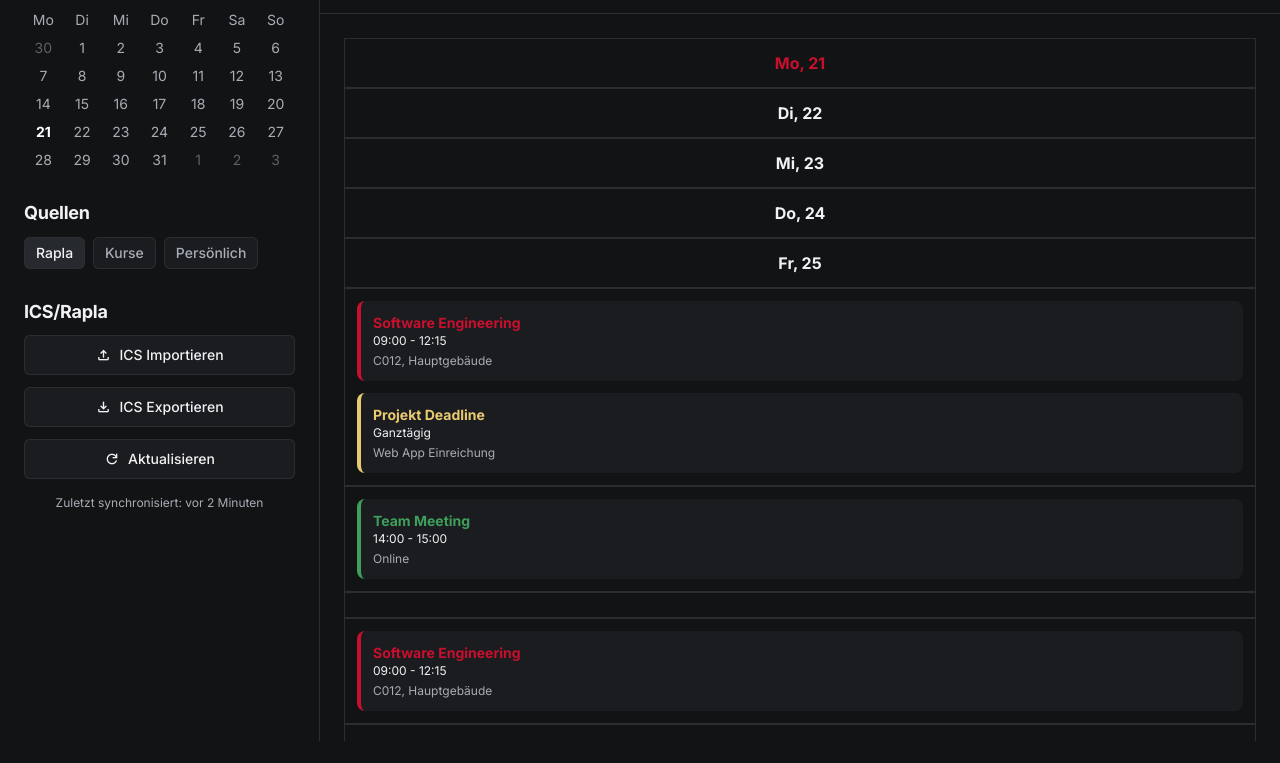
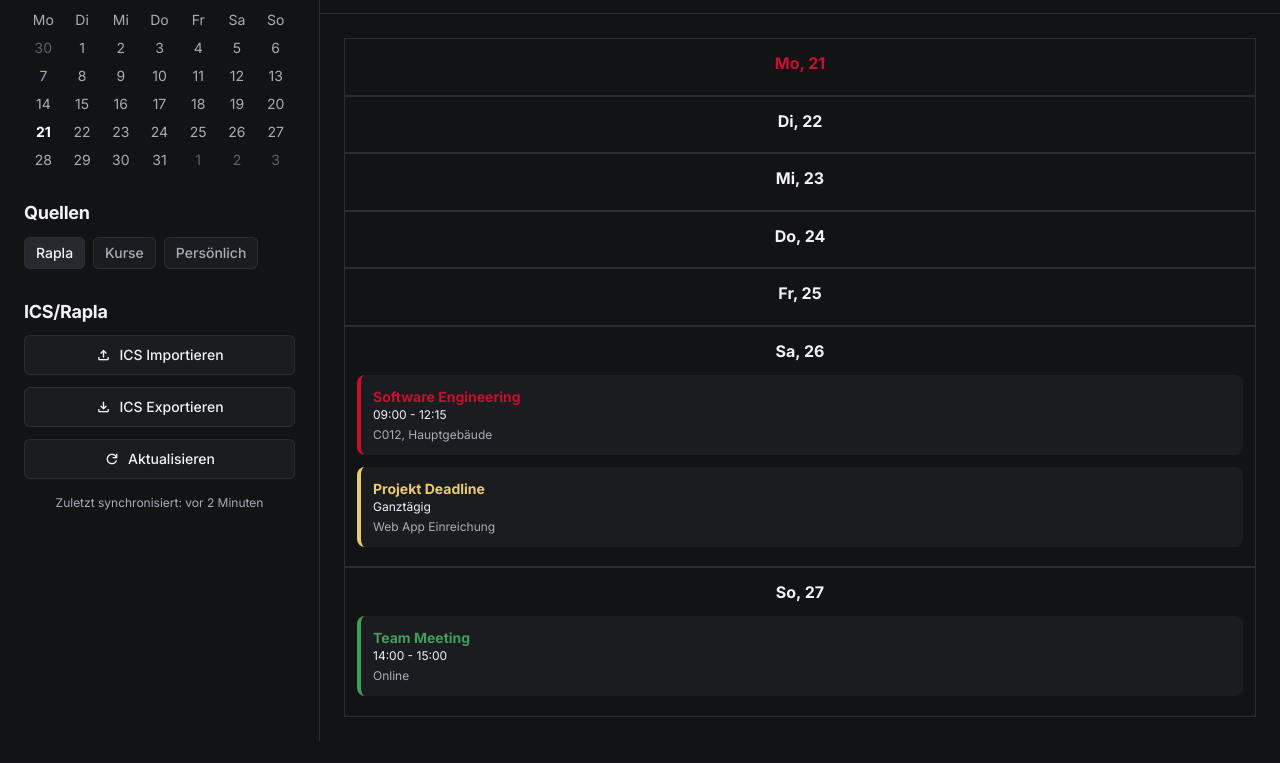
Before and after one commit to NilDitt/DHubBW_UI-Konzept, a plain HTML site: page calendar_and_deadlines/code.html in a window 1280 px wide. Shown: the part 59-822 px from the top of the page. Drawn offline with nearby package versions, Linux system fonts and the light colour scheme.

Commit message:
Kalender update

```diff
--- a/calendar_and_deadlines/code.html
+++ b/calendar_and_deadlines/code.html
@@ -203,23 +203,25 @@
             <span class="material-symbols-outlined">menu</span>
           </button>
           <div class="flex items-center gap-2">
-            <button
+            <button id="prev-week"
               class="p-1 rounded-full text-dhbw-icon-gray hover:text-dhbw-text-primary"
+              title="Vorherige Woche"
             >
               <span class="material-symbols-outlined">chevron_left</span>
             </button>
-            <button
+            <button id="next-week"
               class="p-1 rounded-full text-dhbw-icon-gray hover:text-dhbw-text-primary"
+              title="Nächste Woche"
             >
               <span class="material-symbols-outlined">chevron_right</span>
             </button>
-            <h2 class="text-lg font-bold text-dhbw-text-primary">
+            <h2 id="range-title" class="text-lg font-bold text-dhbw-text-primary">
               21. - 27. Oktober 2024
             </h2>
           </div>
           <div class="flex-1"></div>
           <div class="flex items-center gap-4">
-            <button
+            <button id="today-btn"
               class="hidden sm:block h-9 px-4 rounded-md border border-dhbw-border text-sm font-medium text-dhbw-text-primary hover:bg-dhbw-focus-gray"
             >
               Heute
@@ -272,129 +274,15 @@
             id="week-view"
             class="grid grid-cols-1 @[600px]:grid-cols-2 @[900px]:grid-cols-3 @[1200px]:grid-cols-4 @[1500px]:grid-cols-5 gap-px bg-dhbw-border border-t border-l border-dhbw-border"
           >
-            <div
-              class="p-3 bg-dhbw-main-bg border-r border-b border-dhbw-border"
-            >
-              <p class="font-bold text-center text-dhbw-primary-red">Mo, 21</p>
-            </div>
-            <div
-              class="p-3 bg-dhbw-main-bg border-r border-b border-dhbw-border"
-            >
-              <p class="font-bold text-center text-dhbw-text-primary">Di, 22</p>
-            </div>
-            <div
-              class="p-3 bg-dhbw-main-bg border-r border-b border-dhbw-border"
-            >
-              <p class="font-bold text-center text-dhbw-text-primary">Mi, 23</p>
-            </div>
-            <div
-              class="p-3 bg-dhbw-main-bg border-r border-b border-dhbw-border"
-            >
-              <p class="font-bold text-center text-dhbw-text-primary">Do, 24</p>
-            </div>
-            <div
-              class="p-3 bg-dhbw-main-bg border-r border-b border-dhbw-border"
-            >
-              <p class="font-bold text-center text-dhbw-text-primary">Fr, 25</p>
-            </div>
-            <div
-              class="p-3 bg-dhbw-main-bg border-r border-b border-dhbw-border flex flex-col gap-3"
-            >
-              <div
-                class="bg-dhbw-panel-bg p-3 rounded-lg border-l-4 border-dhbw-primary-red cursor-pointer event-entry"
-                data-event="swe-mo"
-              >
-                <p class="font-bold text-sm text-dhbw-primary-red">
-                  Software Engineering
-                </p>
-                <p class="text-xs text-dhbw-text-primary">09:00 - 12:15</p>
-                <p class="text-xs text-dhbw-text-secondary mt-1">
-                  C012, Hauptgebäude
-                </p>
-              </div>
-              <div
-                class="bg-dhbw-panel-bg p-3 rounded-lg border-l-4 border-dhbw-warning cursor-pointer event-entry"
-                data-event="deadline"
-              >
-                <p class="font-bold text-sm text-dhbw-warning">
-                  Projekt Deadline
-                </p>
-                <p class="text-xs text-dhbw-text-primary">Ganztägig</p>
-                <p class="text-xs text-dhbw-text-secondary mt-1">
-                  Web App Einreichung
-                </p>
-              </div>
-            </div>
-            <div
-              class="p-3 bg-dhbw-main-bg border-r border-b border-dhbw-border flex flex-col gap-3"
-            >
-              <div
-                class="bg-dhbw-panel-bg p-3 rounded-lg border-l-4 border-dhbw-success cursor-pointer event-entry"
-                data-event="meeting"
-              >
-                <p class="font-bold text-sm text-dhbw-success">Team Meeting</p>
-                <p class="text-xs text-dhbw-text-primary">14:00 - 15:00</p>
-                <p class="text-xs text-dhbw-text-secondary mt-1">Online</p>
-              </div>
-            </div>
-            <div
-              class="p-3 bg-dhbw-main-bg border-r border-b border-dhbw-border"
-            ></div>
-            <div
-              class="p-3 bg-dhbw-main-bg border-r border-b border-dhbw-border flex flex-col gap-3"
-            >
-              <div
-                class="bg-dhbw-panel-bg p-3 rounded-lg border-l-4 border-dhbw-primary-red cursor-pointer event-entry"
-                data-event="swe-fr"
-              >
-                <p class="font-bold text-sm text-dhbw-primary-red">
-                  Software Engineering
-                </p>
-                <p class="text-xs text-dhbw-text-primary">09:00 - 12:15</p>
-                <p class="text-xs text-dhbw-text-secondary mt-1">
-                  C012, Hauptgebäude
-                </p>
-              </div>
-            </div>
-            <div
-              class="p-3 bg-dhbw-main-bg border-r border-b border-dhbw-border"
-            ></div>
+            <!-- Wird per JS gerendert -->
           </div>
 
           <!-- Month View (simple placeholder) -->
           <div id="month-view" class="hidden">
-            <div
+            <div id="month-grid"
               class="grid grid-cols-7 gap-px bg-dhbw-border border-t border-l border-dhbw-border text-center text-xs"
             >
-              <div class="p-2 bg-dhbw-panel-bg text-dhbw-text-secondary">
-                Mo
-              </div>
-              <div class="p-2 bg-dhbw-panel-bg text-dhbw-text-secondary">
-                Di
-              </div>
-              <div class="p-2 bg-dhbw-panel-bg text-dhbw-text-secondary">
-                Mi
-              </div>
-              <div class="p-2 bg-dhbw-panel-bg text-dhbw-text-secondary">
-                Do
-              </div>
-              <div class="p-2 bg-dhbw-panel-bg text-dhbw-text-secondary">
-                Fr
-              </div>
-              <div class="p-2 bg-dhbw-panel-bg text-dhbw-text-secondary">
-                Sa
-              </div>
-              <div class="p-2 bg-dhbw-panel-bg text-dhbw-text-secondary">
-                So
-              </div>
-              <!-- 5 weeks x 7 days simplistic layout -->
-              ${[...Array(35)].map((_,i)=>`
-              <div
-                class="p-3 bg-dhbw-main-bg border-r border-b border-dhbw-border text-dhbw-text-primary ${i===9?&quot;ring-1 ring-dhbw-primary-red&quot; : &quot;&quot;}"
-              >
-                ${i+1}
-              </div>
-              `).join('')}
+              <!-- Wird per JS gerendert -->
             </div>
             <p class="text-dhbw-text-secondary text-sm mt-3">
               Monatsansicht – statische Demo.
@@ -541,26 +429,117 @@
 
       // Event details open/close
       const details = document.getElementById("details-panel");
-      function openDetails() {
-        details?.classList.remove("hidden");
+      function openDetails() { details?.classList.remove("hidden"); }
+      function closeDetails() { details?.classList.add("hidden"); }
+      document.getElementById("details-close")?.addEventListener("click", closeDetails);
+
+      // Week data: 3 Demo-Wochen
+      const WEEKS = [
+        {
+          range: "21. - 27. Oktober 2024",
+          days: [
+            { label: "Mo, 21", events: [] },
+            { label: "Di, 22", events: [] },
+            { label: "Mi, 23", events: [] },
+            { label: "Do, 24", events: [] },
+            { label: "Fr, 25", events: [] },
+            { label: "Sa, 26", events: [
+              { id:"swe-mo", color:"primary-red", title:"Software Engineering", time:"09:00 - 12:15", meta:"C012, Hauptgebäude" },
+              { id:"deadline", color:"warning", title:"Projekt Deadline", time:"Ganztägig", meta:"Web App Einreichung" },
+            ] },
+            { label: "So, 27", events: [
+              { id:"meeting", color:"success", title:"Team Meeting", time:"14:00 - 15:00", meta:"Online" }
+            ] },
+          ]
+        },
+        {
+          range: "28. Oktober - 3. November 2024",
+          days: [
+            { label: "Mo, 28", events: [] },
+            { label: "Di, 29", events: [ { id:"review", color:"warning", title:"Code Review", time:"10:00 - 12:00", meta:"Raum A101" } ] },
+            { label: "Mi, 30", events: [] },
+            { label: "Do, 31", events: [ { id:"workshop", color:"primary-red", title:"DevOps Workshop", time:"13:00 - 16:00", meta:"Lab 3" } ] },
+            { label: "Fr, 1", events: [] },
+            { label: "Sa, 2", events: [] },
+            { label: "So, 3", events: [] },
+          ]
+        },
+        {
+          range: "4. - 10. November 2024",
+          days: [
+            { label: "Mo, 4", events: [] },
+            { label: "Di, 5", events: [] },
+            { label: "Mi, 6", events: [ { id:"colloq", color:"success", title:"Kollegiumstreffen", time:"09:30 - 10:30", meta:"C201" } ] },
+            { label: "Do, 7", events: [] },
+            { label: "Fr, 8", events: [ { id:"swe-fr", color:"primary-red", title:"Software Engineering", time:"09:00 - 12:15", meta:"C012, Hauptgebäude" } ] },
+            { label: "Sa, 9", events: [] },
+            { label: "So, 10", events: [] },
+          ]
+        }
+      ];
+
+      let currentWeek = 0; // Start mit erster Demo-Woche
+
+      function renderWeek() {
+        const container = document.getElementById("week-view");
+        if (!container) return;
+        const week = WEEKS[currentWeek];
+        document.getElementById("range-title").textContent = week.range;
+        container.innerHTML = week.days.map((d, idx) => {
+          const headColor = idx === 0 ? "text-dhbw-primary-red" : "text-dhbw-text-primary";
+          const eventsHtml = (d.events||[]).map(ev => `
+            <div class="bg-dhbw-panel-bg p-3 rounded-lg border-l-4 border-dhbw-${ev.color} cursor-pointer event-entry" data-event="${ev.id}">
+              <p class="font-bold text-sm text-dhbw-${ev.color}">${ev.title}</p>
+              <p class="text-xs text-dhbw-text-primary">${ev.time}</p>
+              ${ev.meta ? `<p class="text-xs text-dhbw-text-secondary mt-1">${ev.meta}</p>` : ''}
+            </div>
+          `).join('');
+          const colExtra = (d.events||[]).length ? ' flex flex-col gap-3' : '';
+          return `
+            <div class="p-3 bg-dhbw-main-bg border-r border-b border-dhbw-border${colExtra}">
+              <p class="font-bold text-center ${headColor}">${d.label}</p>
+              ${eventsHtml}
+            </div>
+          `;
+        }).join('');
+        // Bind clicks for freshly rendered events
+        container.querySelectorAll(".event-entry").forEach(el => el.addEventListener("click", openDetails));
       }
-      function closeDetails() {
-        details?.classList.add("hidden");
+
+      // Month grid simple 5x7
+      function renderMonthGrid() {
+        const grid = document.getElementById('month-grid');
+        if (!grid) return;
+        const headers = ['Mo','Di','Mi','Do','Fr','Sa','So'].map(d=>`<div class="p-2 bg-dhbw-panel-bg text-dhbw-text-secondary">${d}</div>`).join('');
+        const cells = Array.from({length:35}).map((_,i)=>{
+          const ring = i===9 ? ' ring-1 ring-dhbw-primary-red' : '';
+          return `<div class="p-3 bg-dhbw-main-bg border-r border-b border-dhbw-border text-dhbw-text-primary${ring}">${i+1}</div>`;
+        }).join('');
+        grid.innerHTML = headers + cells;
       }
-      document
-        .getElementById("details-close")
-        ?.addEventListener("click", closeDetails);
-      document
-        .querySelectorAll(".event-entry")
-        .forEach((el) => el.addEventListener("click", openDetails));
 
-      // Default to Week view explicitly
+      // Prev/Next/Heute handlers
+      document.getElementById('prev-week')?.addEventListener('click', ()=>{
+        currentWeek = (currentWeek - 1 + WEEKS.length) % WEEKS.length;
+        renderWeek();
+      });
+      document.getElementById('next-week')?.addEventListener('click', ()=>{
+        currentWeek = (currentWeek + 1) % WEEKS.length;
+        renderWeek();
+      });
+      document.getElementById('today-btn')?.addEventListener('click', ()=>{
+        currentWeek = 0; // Demo: erste Woche als "Heute"
+        renderWeek();
+      });
+
+      // Initial state
       (() => {
         document.getElementById("week-view")?.classList.remove("hidden");
         document.getElementById("month-view")?.classList.add("hidden");
         document.getElementById("agenda-view")?.classList.add("hidden");
-        // Ensure details hidden on load
         details?.classList.add("hidden");
+        renderWeek();
+        renderMonthGrid();
       })();
     </script>
   </body>
```
